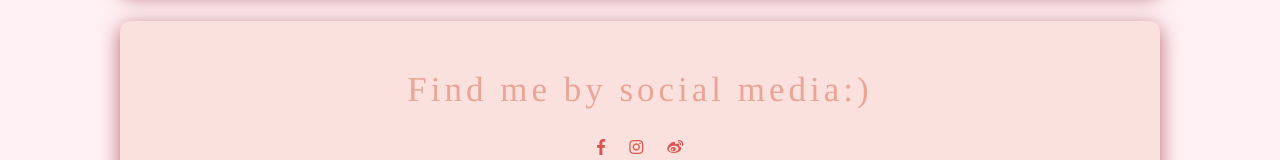
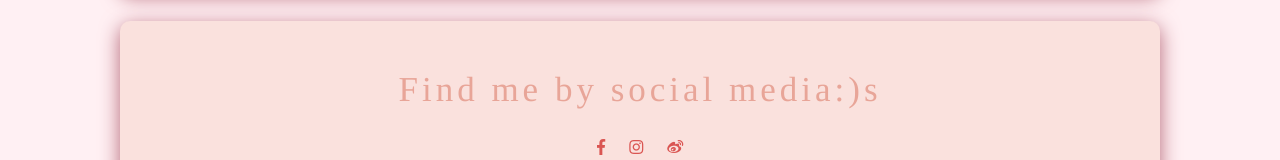
Before and after one commit to IreneJoo/my-profile, a plain HTML site: page index.html in a window 1280 px wide. Shown: the part 1584-1744 px from the top of the page. Drawn offline with Linux system fonts and the light colour scheme.

Commit message:
Add files via upload

```diff
--- a/index.html
+++ b/index.html
@@ -62,7 +62,7 @@
     </div>
 
     <div class="card">
-      <h2>Find me by social media:)</h2>
+      <h2>Find me by social media:)s</h2>
       <ul class="list-inline" id="media4intro">
         <li>
          <a href='https://www.facebook.com/profile.php?id=100072056772588'>
```
